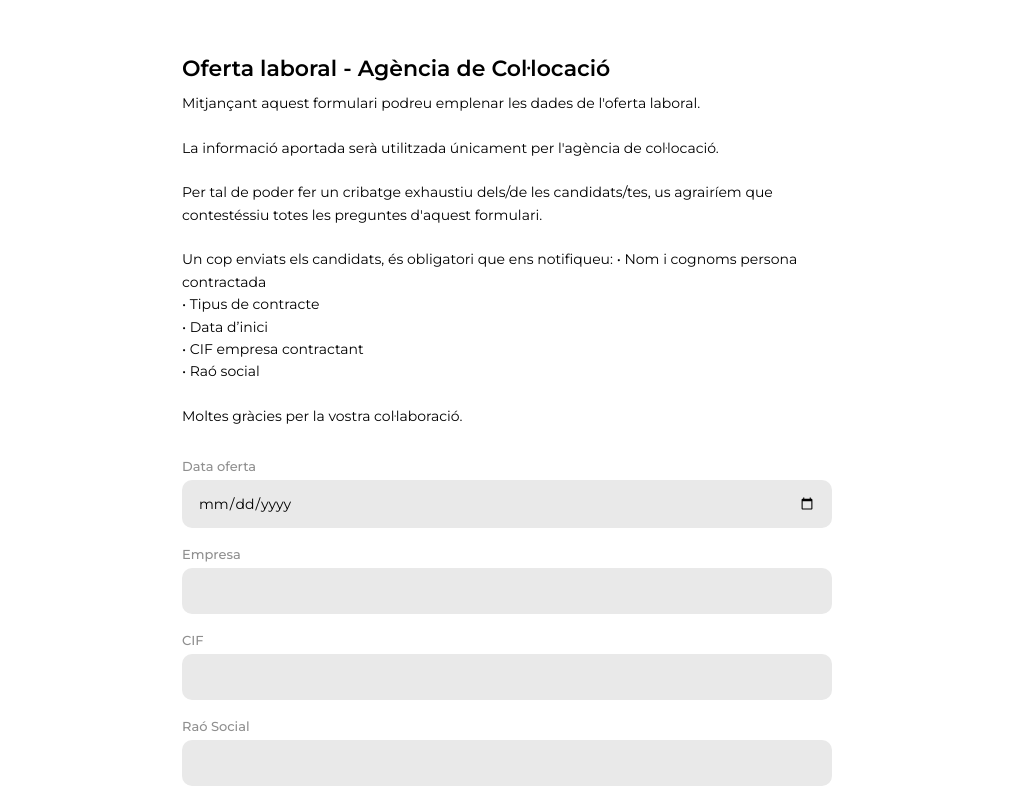
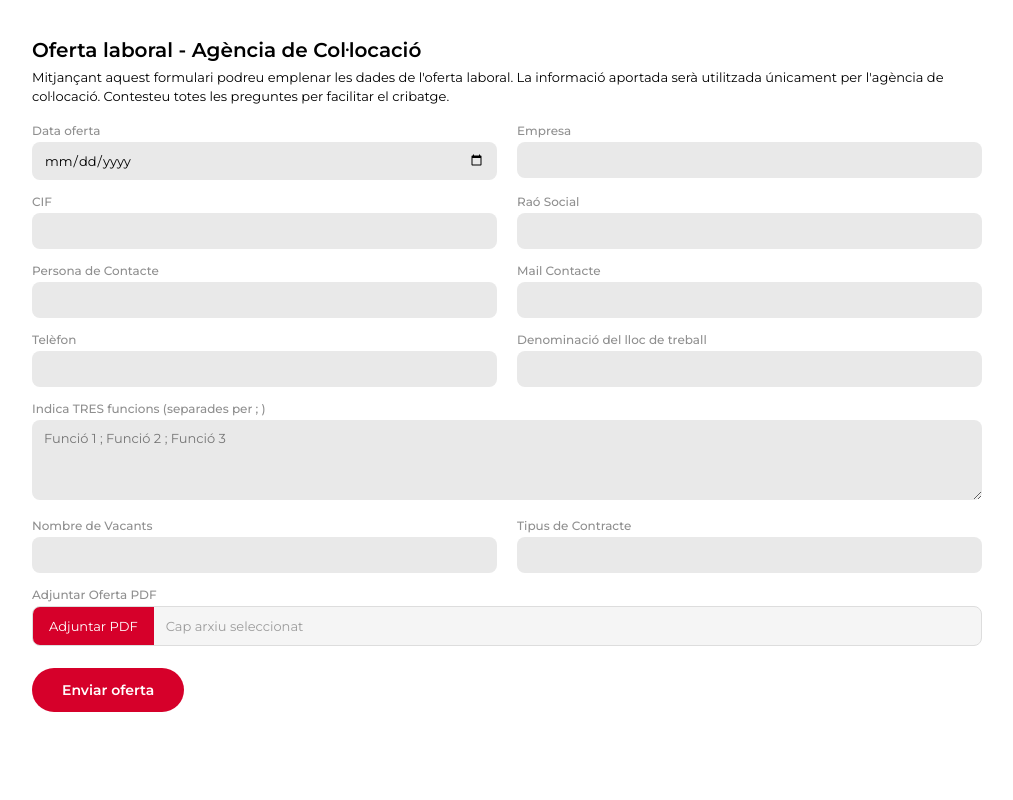
Before and after one commit to jalejo-cyber/oferta-laboral, a website: page index.html in a window 1280 px wide. Shown: the top 800 px of the page, without its empty margins (133-1146 px from the left). Drawn offline with Linux system fonts and the light colour scheme.

Commit message:
Update index.html

```diff
--- a/index.html
+++ b/index.html
@@ -25,49 +25,57 @@ body {
   background: #ffffff;
   display: flex;
   justify-content: center;
-  padding: 40px 20px;
+  padding: 25px 15px;
 }
 
 .form-container {
   width: 100%;
-  max-width: 650px;
+  max-width: 950px;
 }
 
 h1 {
-  font-size: 22px;
-  margin-bottom: 10px;
+  font-size: 20px;
+  margin-bottom: 6px;
 }
 
 .intro {
-  font-size: 14px;
-  margin-bottom: 30px;
-  line-height: 1.6;
+  font-size: 13px;
+  margin-bottom: 18px;
+  line-height: 1.4;
 }
 
-.form-group {
-  margin-bottom: 18px;
+/* GRID LAYOUT */
+
+form {
+  display: grid;
+  grid-template-columns: 1fr 1fr;
+  gap: 14px 20px;
+}
+
+.full-width {
+  grid-column: span 2;
 }
 
 label {
   display: block;
-  font-size: 13px;
+  font-size: 12px;
   font-weight: 500;
   color: var(--label-color);
-  margin-bottom: 6px;
+  margin-bottom: 4px;
 }
 
 input, textarea {
   width: 100%;
-  padding: 14px 16px;
-  border-radius: 10px;
+  padding: 10px 12px;
+  border-radius: 8px;
   border: none;
   background: var(--input-bg);
-  font-size: 14px;
+  font-size: 13px;
   outline: none;
 }
 
 textarea {
-  min-height: 120px;
+  min-height: 80px;
 }
 
 input:focus,
@@ -75,29 +83,31 @@ textarea:focus {
   box-shadow: 0 0 0 2px rgba(214, 0, 42, 0.15);
 }
 
+/* FILE */
+
 .file-upload {
   display: flex;
   align-items: center;
-  border-radius: 10px;
+  border-radius: 8px;
   overflow: hidden;
   border: 1px solid #dddddd;
   background: #f5f5f5;
-  height: 48px;
-  margin-top: 10px;
+  height: 40px;
 }
 
 .file-upload button {
   background: var(--primary);
   color: white;
   border: none;
-  padding: 0 22px;
+  padding: 0 16px;
   height: 100%;
+  font-size: 13px;
   cursor: pointer;
 }
 
 .file-upload span {
-  padding: 0 16px;
-  font-size: 14px;
+  padding: 0 12px;
+  font-size: 13px;
   color: #9c9c9c;
   flex: 1;
 }
@@ -106,18 +116,24 @@ textarea:focus {
   display: none;
 }
 
+/* BUTTON */
+
 .submit-btn {
-  margin-top: 20px;
+  margin-top: 8px;
   background: var(--primary);
   color: white;
   border: none;
-  height: 52px;
-  padding: 0 40px;
+  height: 44px;
+  padding: 0 30px;
   border-radius: 999px;
-  font-size: 15px;
+  font-size: 14px;
   font-weight: 600;
   cursor: pointer;
+  grid-column: span 2;
+  justify-self: start;
 }
+
+/* POPUP */
 
 .popup {
   position: fixed;
@@ -125,9 +141,26 @@ textarea:focus {
   right: 20px;
   background: #28a745;
   color: white;
-  padding: 15px 20px;
+  padding: 12px 18px;
   border-radius: 8px;
   display: none;
+  font-size: 13px;
+}
+
+/* RESPONSIVE */
+
+@media (max-width: 768px) {
+  form {
+    grid-template-columns: 1fr;
+  }
+
+  .full-width {
+    grid-column: span 1;
+  }
+
+  .submit-btn {
+    grid-column: span 1;
+  }
 }
 </style>
 </head>
@@ -139,76 +172,69 @@ textarea:focus {
 <h1>Oferta laboral - Agència de Col·locació</h1>
 
 <div class="intro">
-Mitjançant aquest formulari podreu emplenar les dades de l'oferta laboral.<br><br>
-La informació aportada serà utilitzada únicament per l'agència de col·locació.<br><br>
-Per tal de poder fer un cribatge exhaustiu dels/de les candidats/tes, us agrairíem que contestéssiu totes les preguntes d'aquest formulari.<br><br>
-Un cop enviats els candidats, és obligatori que ens notifiqueu:
-• Nom i cognoms persona contractada<br>
-• Tipus de contracte<br>
-• Data d’inici<br>
-• CIF empresa contractant<br>
-• Raó social<br><br>
-Moltes gràcies per la vostra col·laboració.
+Mitjançant aquest formulari podreu emplenar les dades de l'oferta laboral.
+La informació aportada serà utilitzada únicament per l'agència de col·locació.
+Contesteu totes les preguntes per facilitar el cribatge.
 </div>
 
 <form id="ofertaForm">
 
-<div class="form-group">
+<div>
 <label>Data oferta</label>
 <input type="date" name="dataOferta" required>
 </div>
 
-<div class="form-group">
+<div>
 <label>Empresa</label>
 <input type="text" name="empresa" required>
 </div>
 
-<div class="form-group">
+<div>
 <label>CIF</label>
 <input type="text" name="cif" required>
 </div>
 
-<div class="form-group">
+<div>
 <label>Raó Social</label>
 <input type="text" name="raoSocial" required>
 </div>
 
-<div class="form-group">
+<div>
 <label>Persona de Contacte</label>
 <input type="text" name="personaContacte" required>
 </div>
 
-<div class="form-group">
+<div>
 <label>Mail Contacte</label>
 <input type="email" name="mailContacte" required>
 </div>
 
-<div class="form-group">
+<div>
 <label>Telèfon</label>
 <input type="tel" name="telefon" required>
 </div>
 
-<div class="form-group">
+<div>
 <label>Denominació del lloc de treball</label>
 <input type="text" name="llocTreball" required>
 </div>
 
-<div class="form-group">
+<div class="full-width">
 <label>Indica TRES funcions (separades per ; )</label>
 <textarea name="funcions" placeholder="Funció 1 ; Funció 2 ; Funció 3" required></textarea>
 </div>
 
-<div class="form-group">
+<div>
 <label>Nombre de Vacants</label>
 <input type="number" name="vacants" required>
 </div>
 
-<div class="form-group">
+<div>
 <label>Tipus de Contracte</label>
 <input type="text" name="tipusContracte" required>
 </div>
 
-<div class="form-group">
+<div class="full-width">
 <label>Adjuntar Oferta PDF</label>
 <div class="file-upload">
 <button type="button" id="fileBtn">Adjuntar PDF</button>
```
